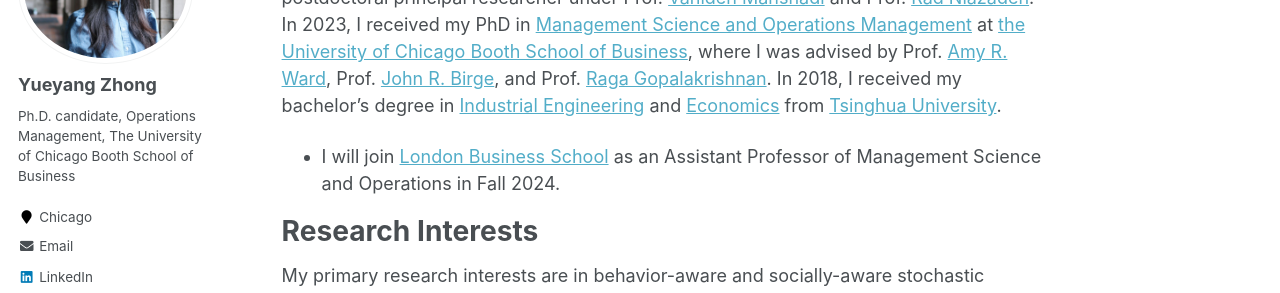
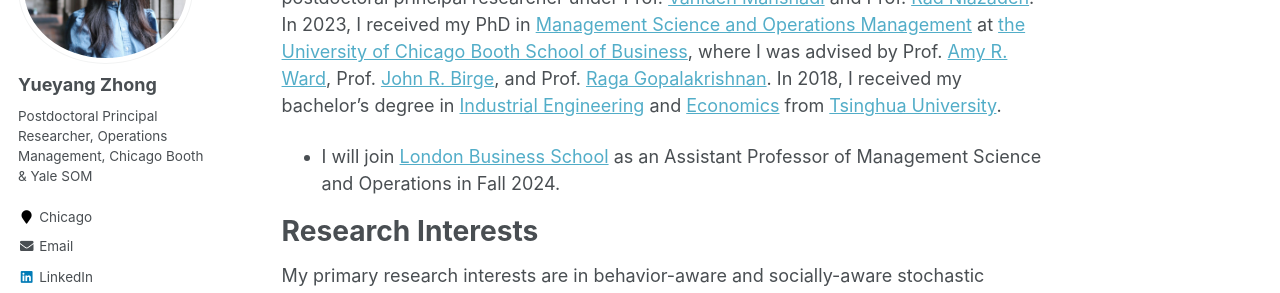
Before and after one commit to alicemengqi/site, a Jekyll site: the page built from _pages/about.md, in a window 1280 px wide. Shown: the part 203-496 px from the top of the page. Built offline with Jekyll 4.4.1, drawn with Linux system fonts in a browser that asks for light colours.

Commit message:
Update _config.yml

```diff
--- a/_config.yml
+++ b/_config.yml
@@ -10,7 +10,7 @@
 title                    : "Yueyang Zhong"
 title_separator          : "-"
 name                     : &name "Yueyang Zhong"
-description              : &description "Ph.D. candidate, Operations Management, The University of Chicago Booth School of Business"
+description              : &description "Postdoctoral Principal Researcher, Operations Management, Chicago Booth & Yale SOM"
 url                      : https://yzhong0.github.io/yueyangzhong # the base hostname & protocol for your site e.g. "https://mmistakes.github.io"
 baseurl                  : "" # the subpath of your site, e.g. "/blog"
 repository               : "yzhong0.github.io/yueyangzhong"
@@ -82,7 +82,7 @@
 author:
   name             : "Yueyang Zhong"
   avatar           : "Headshot-2023Oct.JPG"
-  bio              : "Ph.D. candidate, Operations Management, The University of Chicago Booth School of Business"
+  bio              : "Postdoctoral Principal Researcher, Operations Management, Chicago Booth & Yale SOM"
   location         : "Chicago"
   employer         :
   pubmed           :
```
